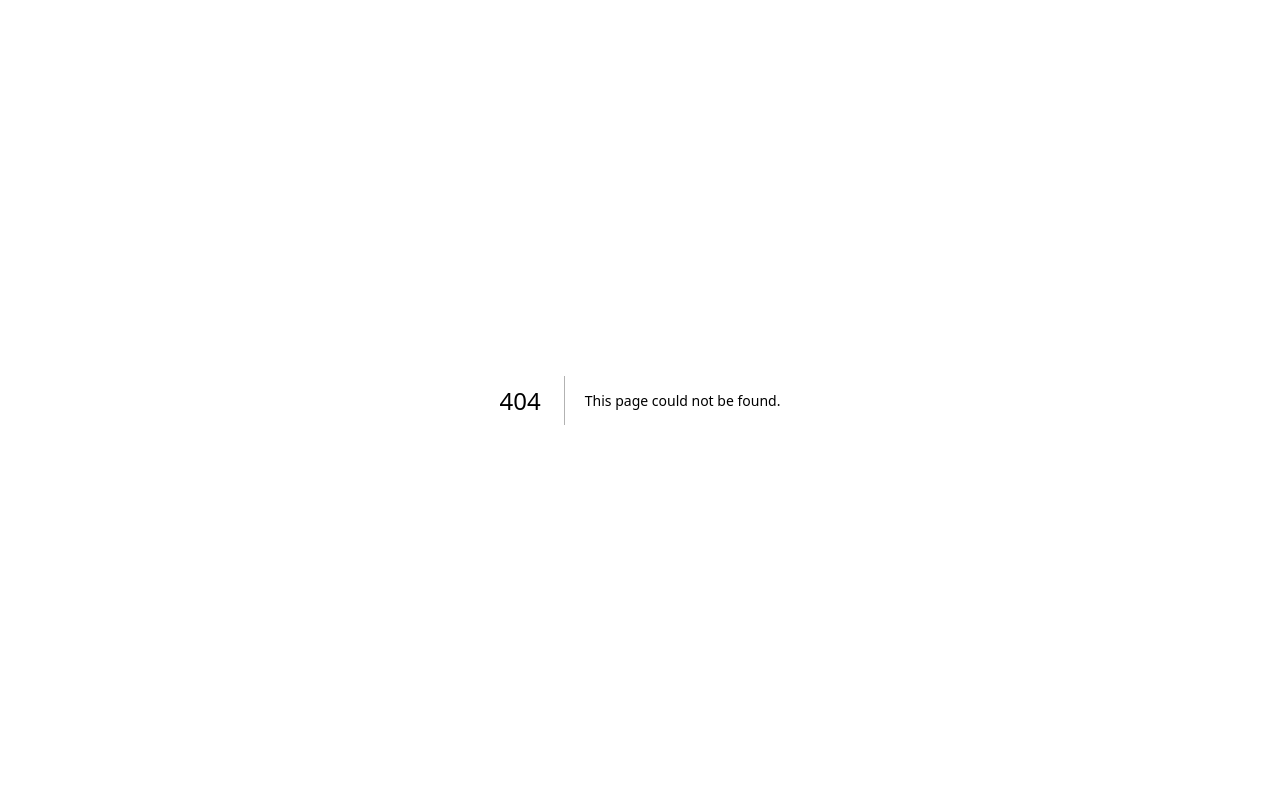
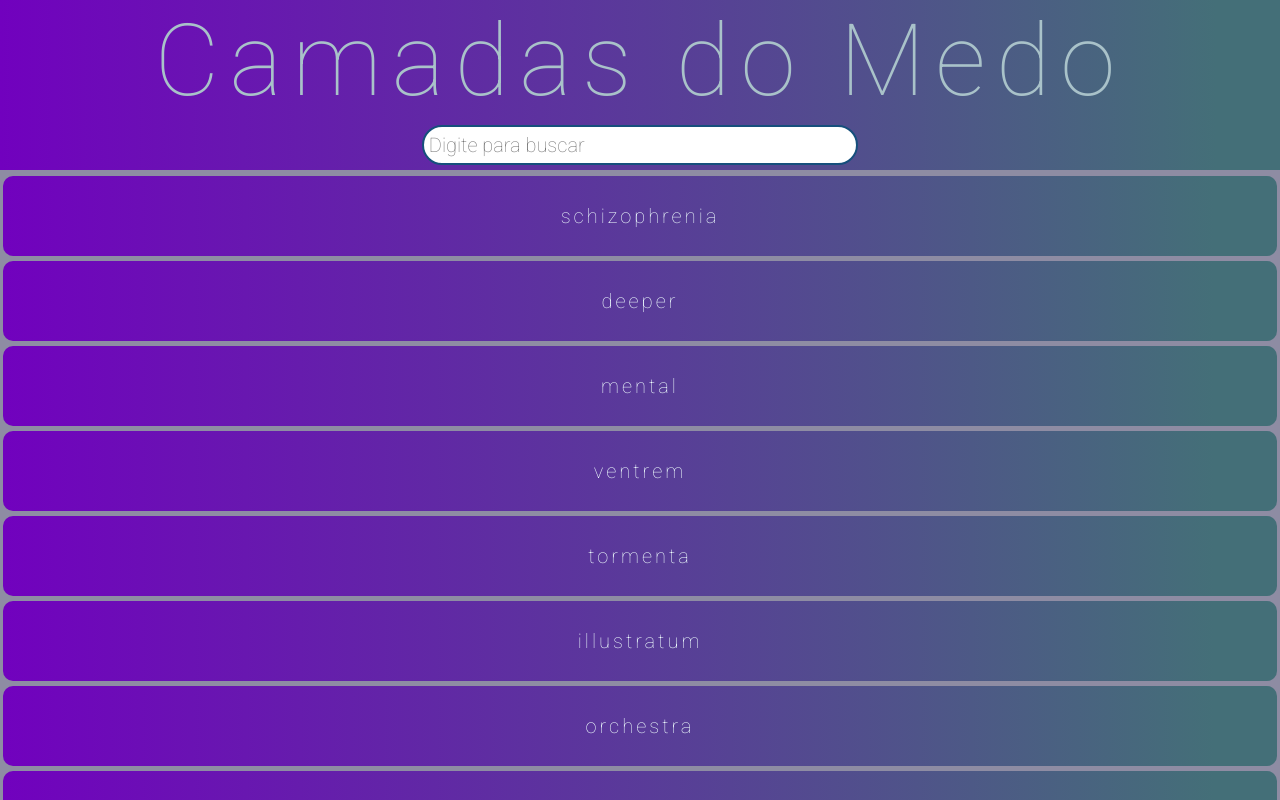
Before and after one commit to fernando-worked/curto-terror-v2, a Next.js app: page /home in a window 1280 px wide. Before the commit this address had no page. Built offline with nearby package versions, Linux system fonts and the light colour scheme.

Commit message:
mvp finalizado

```diff
--- a/src/app/globals.css
+++ b/src/app/globals.css
@@ -59,7 +59,12 @@ html{
   cursor: pointer;
   border-radius: 10px;
   letter-spacing: 3px;
+  transition: background-color 0.3s, border-color 0.3s; /* Adiciona um efeito de transição suave */
+}
 
+.titulo-tile:hover {
+  background: var(--hover-color); /* Altera a cor de fundo ao passar o mouse */
+  border: #164f7c 1px solid;
 }
 
 .input-holder{
@@ -92,7 +97,7 @@ html{
   height: 30px;
   border-radius: 20px;
   color: azure;
-  background: var(--primary-color);
+  background-color: rgba(0, 0, 0, 0); /* Cor transparente (preto com 0 de opacidade) */
   transition: background-color 0.3s ease, color 0.3s ease;
   cursor: pointer;
   border: 2px solid #8e8ca3;
@@ -117,6 +122,10 @@ html{
   line-height: 50px;
 }
 
+
+.texto-nao-encontrado{
+  margin-left: 10px;
+}
 
 
 @media only screen and (max-width: 920px) {
--- /dev/null
+++ b/src/app/home/page.tsx
@@ -0,0 +1,149 @@
+'use client'
+
+import { useEffect, useRef, useState } from "react";
+import { Texto, acervoTextos } from "../components/textos";
+import { useSearchParams } from 'next/navigation'
+
+
+export default function Home() {
+
+  const searchParams = useSearchParams();
+
+  const texto = searchParams.get('texto');
+
+  const [textoSelecionado, setTextoSelecionado] = useState<Texto | null>();
+  const [textoFiltrado, setTextoFiltrado] = useState<Texto[] | null>(acervoTextos);
+  const [tituloPagina, setTituloPagina] = useState<String | undefined>("Camadas do Medo");
+
+  const scrollContainerRef = useRef<HTMLDivElement>(null);
+
+  const handleInicio = () => {
+    setTextoSelecionado(null);
+    setTextoFiltrado(acervoTextos);
+  }
+
+  const handleSearch = (e: any) => {
+    if(e){
+      setTextoFiltrado(acervoTextos.filter(texto => texto.titulo.startsWith(e.target.value)));
+    }else{
+      setTextoFiltrado(acervoTextos);
+    }
+
+  }
+
+  const handleAnterior = () => {
+    const indiceAtual = acervoTextos.findIndex(texto => texto.titulo === textoSelecionado?.titulo);
+    setTextoSelecionado(acervoTextos[indiceAtual-1]);
+
+  }
+
+  const handleProximo = () => {
+    const indiceAtual = acervoTextos.findIndex(texto => texto.titulo === textoSelecionado?.titulo);
+    setTextoSelecionado(acervoTextos[indiceAtual+1]);
+  }
+
+  type TButtonProps = {
+    texto: string,
+    disabled: boolean,
+  }
+
+  type ButtonControler = {
+    anterior: TButtonProps,
+    inicio: TButtonProps,
+    proximo: TButtonProps,
+  }
+
+  const [buttonProps, setButtonProps] = useState<ButtonControler>({anterior: {texto: "Anterior", disabled: false}, inicio: {texto: "Início", disabled: false}, proximo: {texto: "Próximo", disabled: false}});
+
+  useEffect(() =>{
+
+    let indice = 0;
+    let textoAnterior = "";
+    let textoProximo = "";
+
+    if(textoSelecionado){
+      indice = acervoTextos.findIndex(item => item.titulo === textoSelecionado.titulo);
+    }
+
+    if(indice < acervoTextos.length-1)
+    textoProximo = acervoTextos[indice+1].titulo;
+
+    if(indice > 0)
+    textoAnterior = acervoTextos[indice-1].titulo;
+
+
+    const anterior: TButtonProps = indice == 0 ? {texto: " - ", disabled: true} : {texto: textoAnterior, disabled: false};
+    const inicio: TButtonProps = {texto: "Início", disabled: false};
+    const proximo: TButtonProps = indice+1 == acervoTextos.length ? {texto: " - ", disabled: true} : {texto: textoProximo, disabled: false};
+
+    setButtonProps({anterior, inicio, proximo});
+
+    setTituloPagina(textoSelecionado ? textoSelecionado.titulo : "Camadas do Medo");
+
+    if (scrollContainerRef.current) {
+      scrollContainerRef.current.scrollTop = 0;
+    }
+
+
+  },[textoSelecionado])
+
+  useEffect(() => {
+    if(texto){
+      let indice = acervoTextos.findIndex(item => item.titulo === texto);
+      let text = acervoTextos[indice];
+      handleSelect(text);
+
+    }
+
+  },[texto]);
+
+
+  const handleSelect = (texto: Texto) => {
+    setTextoSelecionado(texto);
+
+  }
+
+
+  return (
+    <>
+      <div className='site'>
+        <header className='header'>
+          <h1 className='titulo'>{tituloPagina}</h1>
+        </header>
+        <section className='conteudo' ref={scrollContainerRef}>
+          {textoSelecionado ? (
+            <div>
+              <div className='input-holder'>
+                <button disabled={buttonProps.anterior.disabled} onClick={handleAnterior} className='btn'>{buttonProps.anterior.texto}</button>
+                <button disabled={buttonProps.inicio.disabled} onClick={handleInicio} className='btn'>{buttonProps.inicio.texto}</button>
+                <button disabled={buttonProps.proximo.disabled} onClick={handleProximo} className='btn'>{buttonProps.proximo.texto}</button>
+              </div>
+              <div className='content-holder'>
+                <div className='texto'>
+                  {textoSelecionado.texto.split('\n').map((linha, index) => (
+                    <p key={index}>{linha}</p>
+                  ))}
+                </div>
+              </div>
+            </div>
+          ) : (
+            <div>
+              <div className='input-holder'>
+                <input onChange={handleSearch} placeholder='Digite para buscar' className='search' type='text'></input>
+              </div>
+              <div className='content-holder'>
+                {textoFiltrado && textoFiltrado.length > 0 ? textoFiltrado?.map(texto => {
+                  return <div onClick={() => {
+                    handleSelect(texto)
+                  }} className='titulo-tile' key={texto.titulo}>{texto.titulo}</div>
+                }) : <div className="texto-nao-encontrado">Infelizmente eu ainda não criei um texto com esse título...</div>}
+              </div>
+            </div>
+          )}
+        </section>
+        <footer className="footer">By fernando.worked@gmail.com</footer>
+      </div>
+    </>
+  );
+
+}
```
